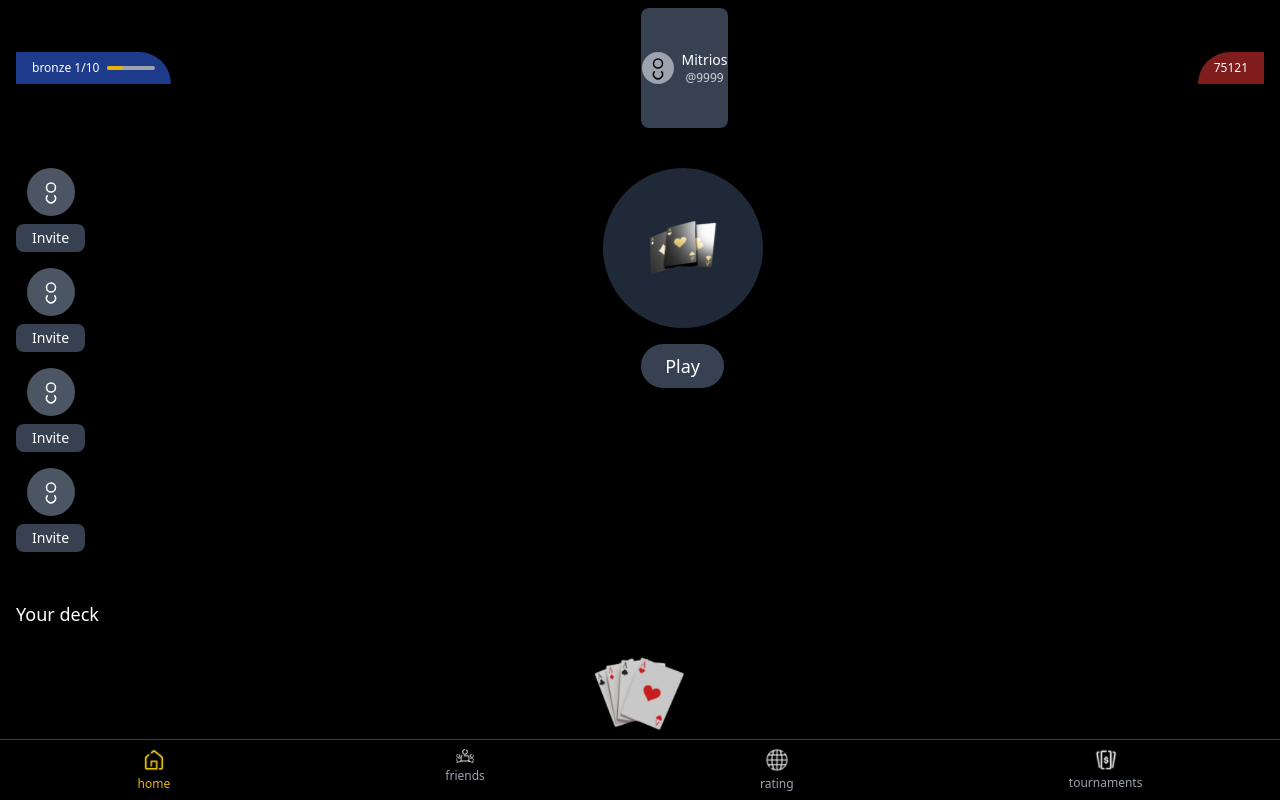
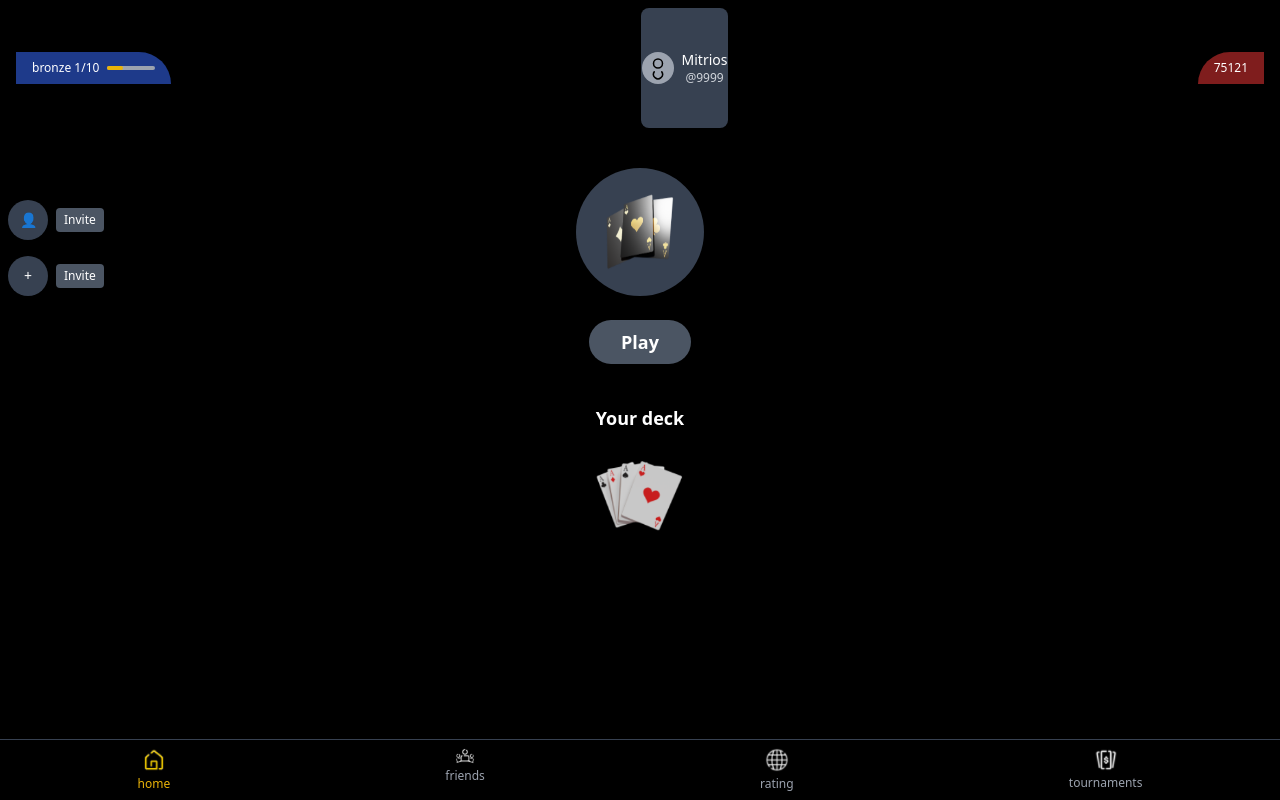
Before and after one commit to danil3321/durak, a Next.js app: page / in a window 1280 px wide. Built offline with nearby package versions, Linux system fonts and the light colour scheme.

Commit message:
главная2

```diff
--- a/pages/index.js
+++ b/pages/index.js
@@ -43,81 +43,38 @@ export default function Home() {
         </div>
       </div>
 
-      {/* Основной контент */}
-      <div className="flex">
+      {/* Основное содержимое */}
+      <div className="px-4 py-8">
         {/* Левая панель */}
-        <div className="flex flex-col items-center mt-8 ml-4 space-y-4">
-          {/* Кнопка Invite */}
-          <div className="flex flex-col items-center space-y-2">
-            <div className="w-12 h-12 bg-gray-600 rounded-full flex items-center justify-center">
-              <svg
-                xmlns="http://www.w3.org/2000/svg"
-                fill="none"
-                viewBox="0 0 24 24"
-                strokeWidth={1.5}
-                stroke="currentColor"
-                className="w-6 h-6 text-white"
-              >
-                <path
-                  strokeLinecap="round"
-                  strokeLinejoin="round"
-                  d="M15.75 15.75a4.5 4.5 0 11-7.5 0M12 12a4.5 4.5 0 100-9 4.5 4.5 0 000 9z"
-                />
-              </svg>
+        <div className="flex flex-col items-center space-y-4 fixed left-2 top-1/4">
+          <div className="flex items-center space-x-2">
+            <div className="w-10 h-10 bg-gray-700 rounded-full flex items-center justify-center">
+              <span className="text-sm">👤</span>
             </div>
-            <button className="px-4 py-1 bg-gray-700 rounded-lg text-sm">Invite</button>
+            <button className="text-xs px-2 py-1 bg-gray-600 rounded">Invite</button>
           </div>
-
-          {/* Повторяем Invite 4 раза */}
-          {Array.from({ length: 3 }).map((_, i) => (
-            <div key={i} className="flex flex-col items-center space-y-2">
-              <div className="w-12 h-12 bg-gray-600 rounded-full flex items-center justify-center">
-                <svg
-                  xmlns="http://www.w3.org/2000/svg"
-                  fill="none"
-                  viewBox="0 0 24 24"
-                  strokeWidth={1.5}
-                  stroke="currentColor"
-                  className="w-6 h-6 text-white"
-                >
-                  <path
-                    strokeLinecap="round"
-                    strokeLinejoin="round"
-                    d="M15.75 15.75a4.5 4.5 0 11-7.5 0M12 12a4.5 4.5 0 100-9 4.5 4.5 0 000 9z"
-                  />
-                </svg>
-              </div>
-              <button className="px-4 py-1 bg-gray-700 rounded-lg text-sm">Invite</button>
+          <div className="flex items-center space-x-2">
+            <div className="w-10 h-10 bg-gray-700 rounded-full flex items-center justify-center">
+              <span className="text-sm">+</span>
             </div>
-          ))}
+            <button className="text-xs px-2 py-1 bg-gray-600 rounded">Invite</button>
+          </div>
         </div>
 
-        {/* Центральный блок с кнопкой Play */}
-        <div className="flex flex-col items-center mt-8 flex-1">
-          <div className="bg-gray-800 w-40 h-40 rounded-full flex items-center justify-center">
-            <Image
-              src="/cards.png" // Замените на ваше изображение карт
-              alt="Cards"
-              width={80}
-              height={80}
-            />
+        {/* Центральный блок */}
+        <div className="flex flex-col items-center">
+          <div className="rounded-full w-32 h-32 bg-gray-700 flex items-center justify-center mb-6">
+            <img src="/cards.png" alt="cards" className="w-20 h-20" />
           </div>
-          <button className="mt-4 px-6 py-2 bg-gray-700 rounded-full text-lg">
+          <button className="px-8 py-2 text-lg font-bold bg-gray-600 rounded-full">
             Play
           </button>
         </div>
-      </div>
 
-      {/* Секция Your Deck */}
-      <div className="mt-12 px-4">
-        <h2 className="text-lg mb-4">Your deck</h2>
-        <div className="flex justify-center">
-          <Image
-            src="/deck.png" // Замените на ваше изображение колоды
-            alt="Deck"
-            width={100}
-            height={100}
-          />
+        {/* Колода карт */}
+        <div className="mt-10 text-center">
+          <h2 className="text-lg font-semibold">Your deck</h2>
+          <img src="/deck.png" alt="deck" className="w-24 mx-auto mt-4" />
         </div>
       </div>
 
```
Also changed, not shown: public/+.png (added).
